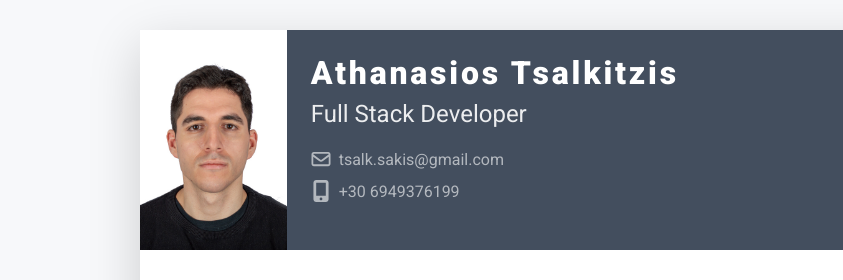
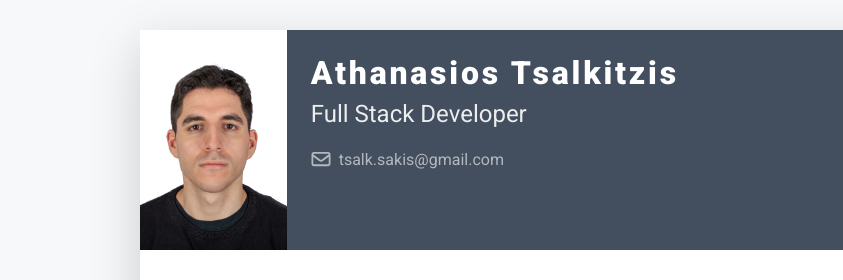
Before and after one commit to SakisTsalk/SakisTsalk.github.io, a plain HTML site: page index.html in a window 1280 px wide. Shown: the top 280 px of the page, 0-843 px from the left. Drawn offline with Linux system fonts and the light colour scheme.

Commit message:
Update index.html

```diff
--- a/index.html
+++ b/index.html
@@ -25,7 +25,6 @@
 						    <div class="title mb-3">Full Stack Developer</div>
 						    <ul class="list-unstyled">
 							    <li class="mb-2"><a href="#"><i class="far fa-envelope fa-fw mr-2" data-fa-transform="grow-3"></i>tsalk.sakis@gmail.com</a></li>
-							    <li><a href="#"><i class="fas fa-mobile-alt fa-fw mr-2" data-fa-transform="grow-6"></i>+30 6949376199</a></li>
 						    </ul>
 					    </div>
 					    <div class="secondary-info ml-md-auto mt-2">
```
